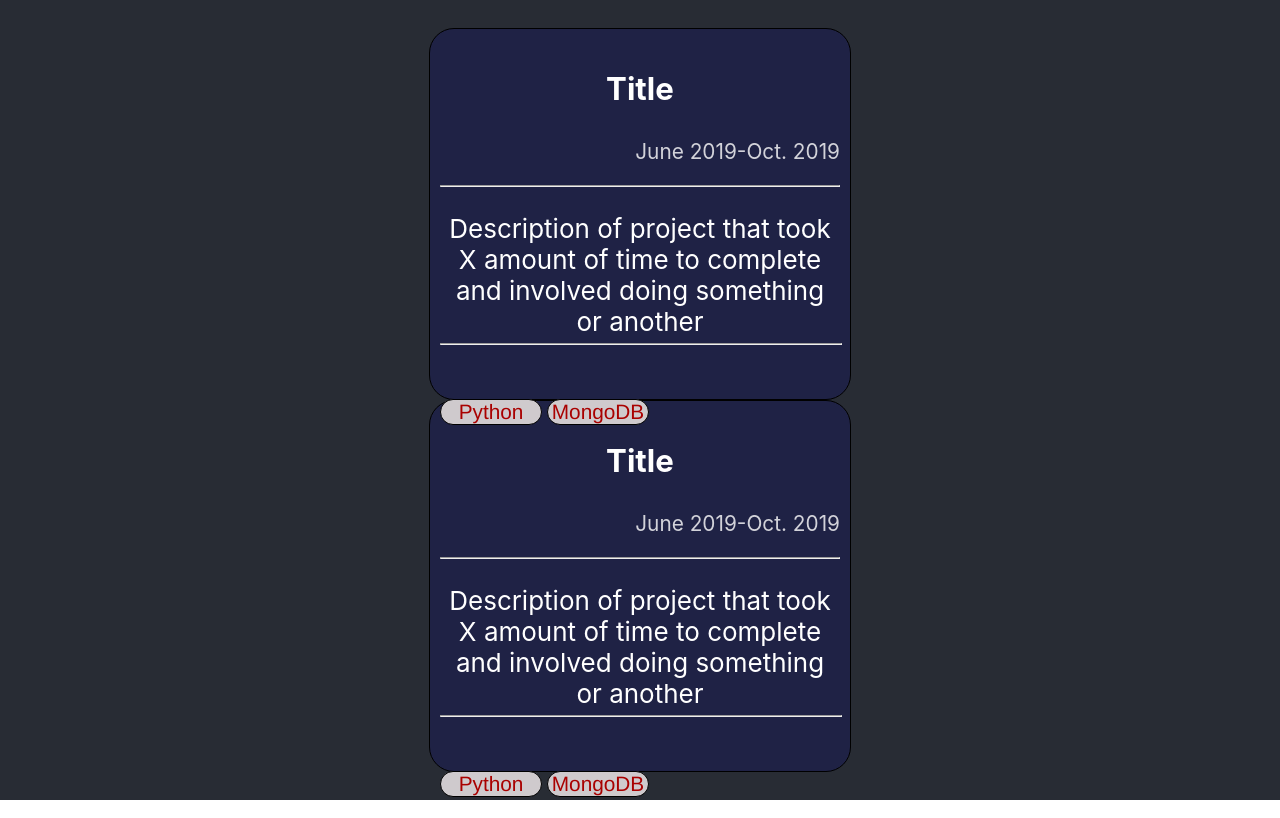
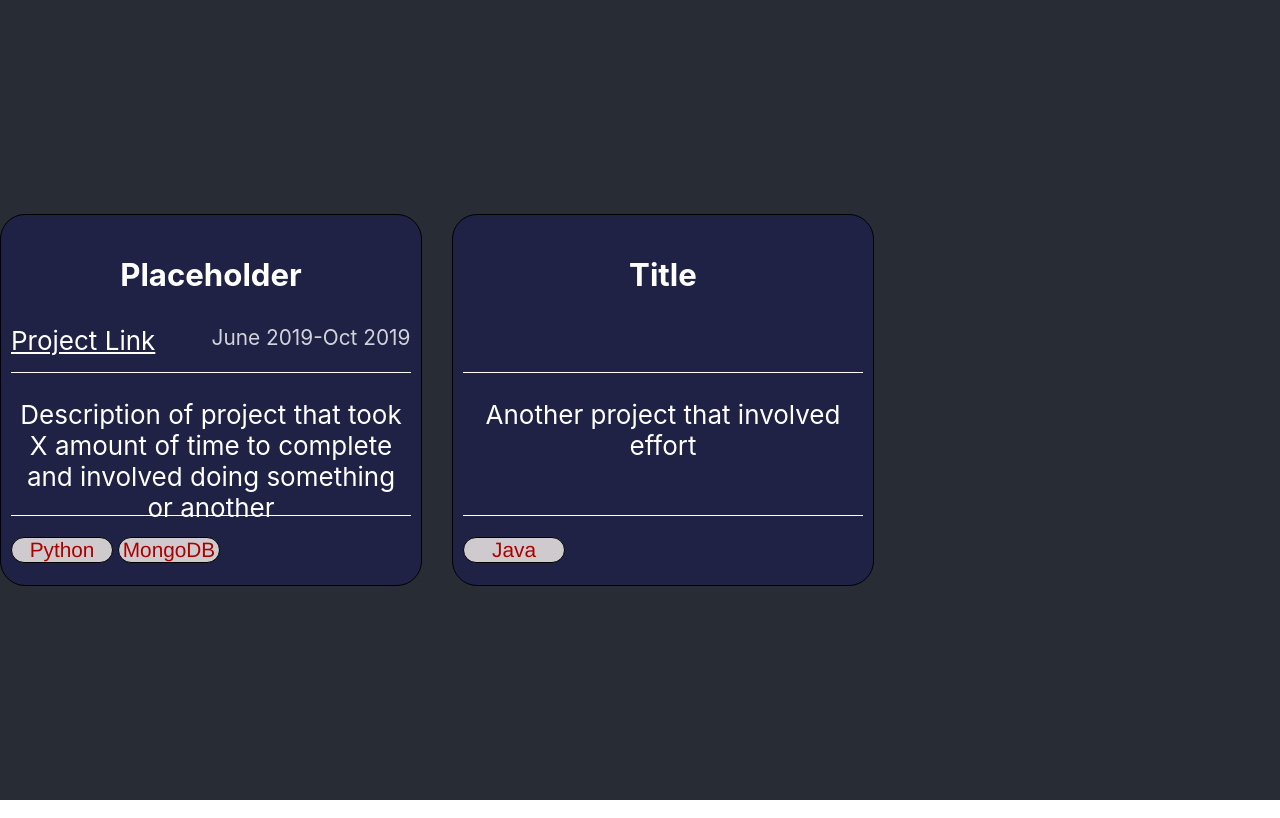
Before and after one commit to EladB1/react-gh-pages, a React (Create React App) app: page / in a window 1280 px wide. Built offline with nearby package versions, Linux system fonts and the light colour scheme.

Commit message:
Fixed rendering of projects and added ability to load projects from JSON file.

```diff
--- a/src/App.js
+++ b/src/App.js
@@ -1,7 +1,9 @@
-import logo from './logo.svg';
+//import logo from './logo.svg';
 import './App.css';
 import './Project.css';
+import Projects from './projects.json';
 
+/*
 const ProjectTitle = (props) => {
 
 };
@@ -17,25 +19,45 @@ const ProjectTimeFrame = (props) => {
 const ProjectTags = (props) => {
 
 };
+*/
 
-const Project = (props) => {
+const Project = props => {
+    console.log(props);
     return (
         <div class="project">
-          <p id="title">Title</p>
-          <p id="time">June 2019-Oct. 2019</p>
-          <hr id="sep1"/>
-          <p id="descr">Description of project that took X amount of time to complete and involved doing something or another</p>
-          <hr id="sep2"/>
+            <div id="section1">
+                <p id="title">{props.title}</p>
+                {props.start != null && props.end != null &&
+                    <p id="time">{props.start}-{props.end}</p>
+                }
+                {props.link != null &&
+                    <a href={props.link} className="p_link"
+                    rel="noopener noreferrer" target="_blank"
+                    >Project Link</a>
+                }
+            </div>
+            <div id="section2">
+                <p id="descr">{props.Description}</p>
+            </div>
+            <div id="section3">
                 <div id="tags">
+                  {props.tags.map((tag, index) => {
+                      return (
+                          <p class="tag">{tag}</p>
+                      )
+                  })}
+                  {/*
                   <p class="tag">Python</p>
                   <p class="tag">MongoDB</p>
+                  */}
+                </div>
             </div>
         </div>
     );
 };
 
-
 function App() {
+  let list = Projects.Projects;
   return (
     <div className="App">
       <header className="App-header">
@@ -51,9 +73,21 @@ function App() {
         >
           Learn React
         </a>*/}
-        <div id="projectDisplay">
+        <div className="projectDisplay">
+            {list.map((project, index) => {
+                return (<Project
+                    title={project.title}
+                    start={project.start}
+                    end={project.end}
+                    link={project.link}
+                    Description={project.Description}
+                    tags={project.tags}
+                />)
+            })}
+            {/*
                 <Project />
                 <Project />
+            */}
         </div>
       </header>
     </div>
--- a/src/Project.css
+++ b/src/Project.css
@@ -1,6 +1,9 @@
 .projectDisplay {
+    width: 100%;
+    height: 100%;
     display: inline-flex;
-    justify-content: center;
+    //justify-content: center;
+
 }
 
 .project {
@@ -12,6 +15,7 @@
   background-color: #1f2245;
   color: white;
   padding: 10px;
+  margin-right: 30px;
 }
 
 
@@ -22,22 +26,27 @@
 }
 
 #time {
-  text-align: right;
   text-decoration: italic;
   font-size: 0.8em;
   opacity: 0.8;
-  position: relative;
-  top: 0;
+  margin: 0;
+  float: right;
+  width: 200px;
+  //background-color: red;
+  text-align: center;
 }
 
-#sep1 {
-  margin-bottom: 10px;
+.p_link {
+    color: #ffffff;
+    /*margin-right: auto;
+    margin-left: 0;*/
+    float: left;
+    position: relative;
+    top: 0;
 }
 
-#sep2 {
-  position: relative;
-  bottom: 20px;
-  width: 400px;
+.p_link:visited {
+    color: #ff0000;
 }
 
 #tags {
@@ -57,3 +66,87 @@
   text-align: center;
   border-radius: 20px;
 }
+
+#container {
+
+border: 1px solid #000000;
+
+height: 210px;
+
+width: 250px;
+
+background-color: #1f2247;
+
+color: white;
+
+}
+
+
+
+#section1, #section2 {
+
+border-bottom: 1px solid #ffffff;
+
+}
+
+
+
+#section1, #section2, #section3 {
+
+height: 116px;
+
+width: 400px;
+
+margin: 0 auto;
+
+}
+
+
+
+#section1 {
+
+//overflow-y: scroll;
+
+justify-content: center;
+
+}
+
+
+
+#part1-text {
+
+height: 20px;
+
+//background-color: red;
+
+width: 50px;
+
+margin: 0 auto;
+
+vertical-align: center;
+
+}
+
+
+
+#section2 {
+
+//overflow-y: scroll;
+
+}
+
+
+
+#part2-list {
+
+margin: 0;
+
+}
+
+
+
+#section3 {
+
+
+
+}
--- /dev/null
+++ b/src/projects.json
@@ -0,0 +1,25 @@
+{
+    "Projects": [
+        {
+            "title": "Placeholder",
+            "start": "June 2019",
+            "end": "Oct 2019",
+            "link": "https://google.com",
+            "Description": "Description of project that took X amount of time to complete and involved doing something or another",
+            "tags": [
+                "Python",
+                "MongoDB"
+            ]
+        },
+        {
+            "title": "Title",
+            "start": null,
+            "end": null,
+            "link": null,
+            "Description": "Another project that involved effort",
+            "tags": [
+                "Java"
+            ]
+        }
+    ]
+}
```
Lines whose indentation alone changed are shown as unchanged.
